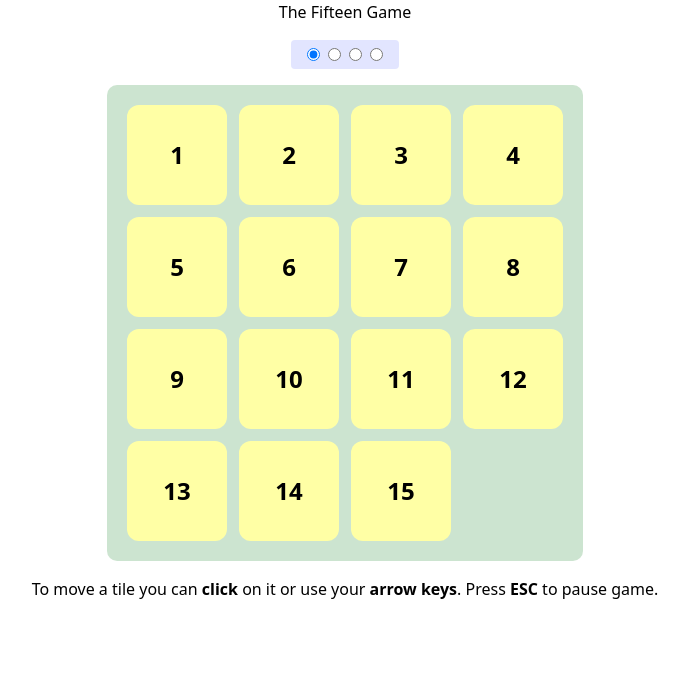
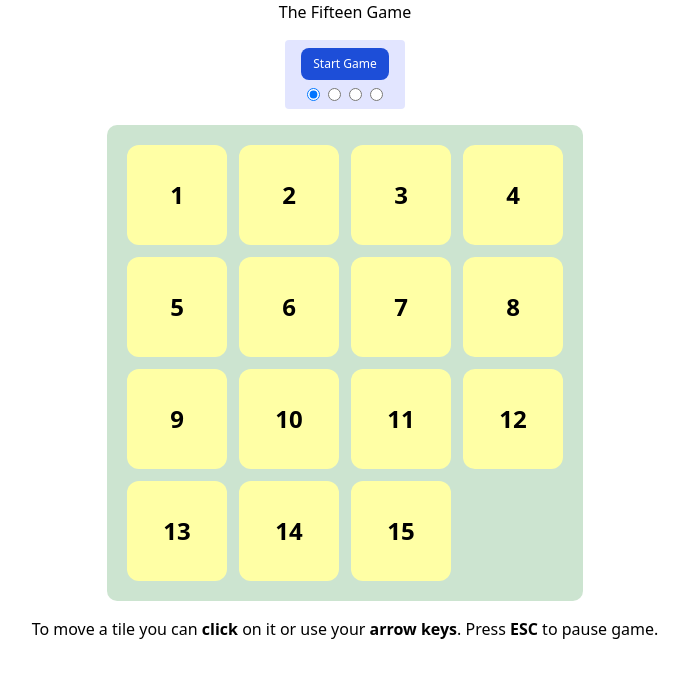
Before and after one commit to ds-kavaliou/The15Game, a website built with Vite: page index.html in a window 1280 px wide. Shown: the whole page, without its empty margins (295-984 px from the left). Built offline with nearby package versions, Linux system fonts and the light colour scheme.

Commit message:
add #start button to shuffle the board

```diff
--- a/index.html
+++ b/index.html
@@ -10,6 +10,14 @@
     <div id="app" class="h-full flex flex-col items-center gap-4">
       <h1>The Fifteen Game</h1>
       <div id="menu" class="menu">
+        <div class="mb-2">
+          <button
+            id="start"
+            class="px-3 py-2 text-xs font-medium text-center text-white bg-blue-700 rounded-lg hover:bg-blue-800 focus:ring-4 focus:outline-none focus:ring-blue-300"
+          >
+            Start Game
+          </button>
+        </div>
         <div class="flex items-center gap-2">
           <input type="radio" name="size" value="4" />
           <input type="radio" name="size" value="5" />
```
